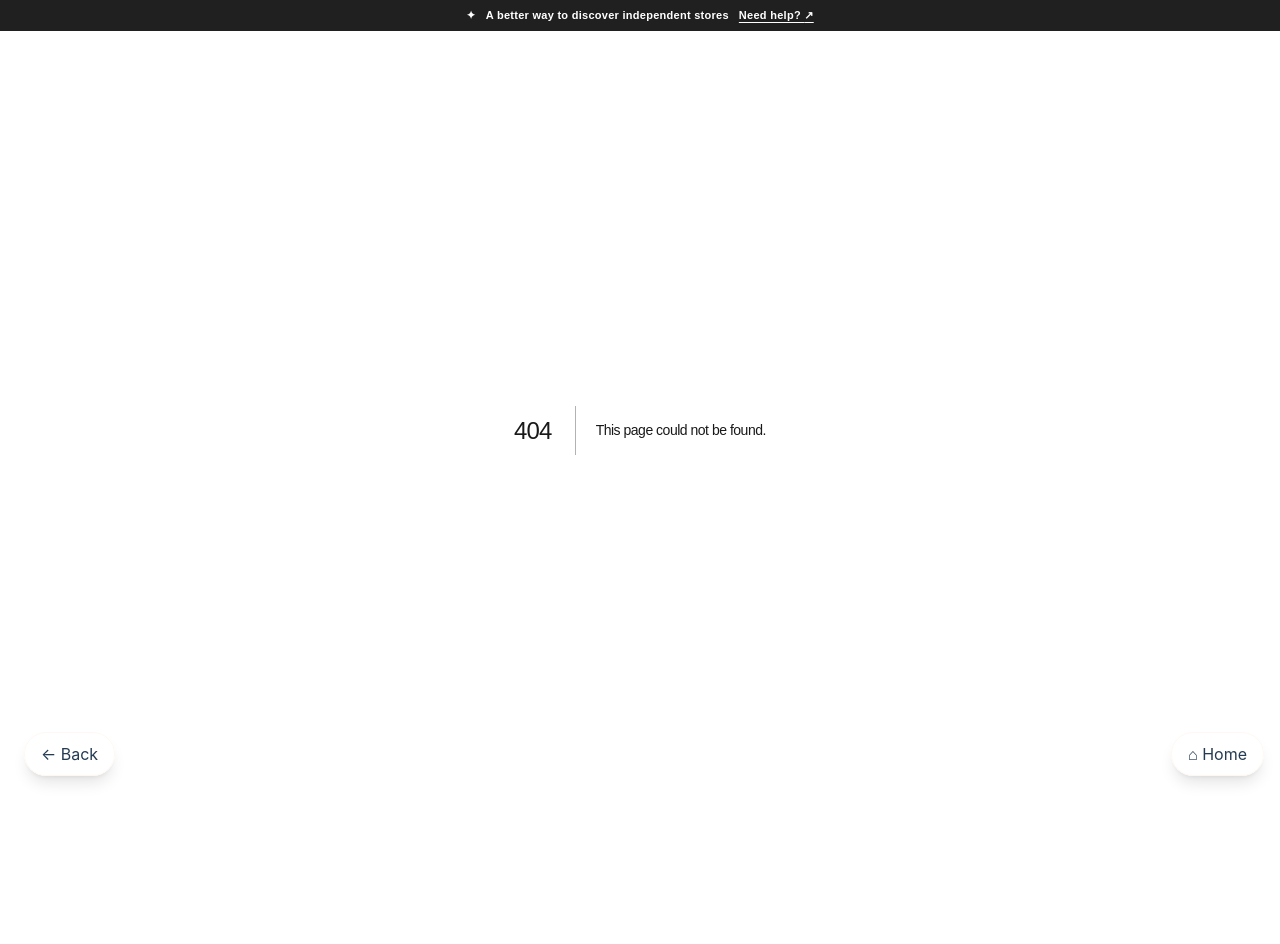
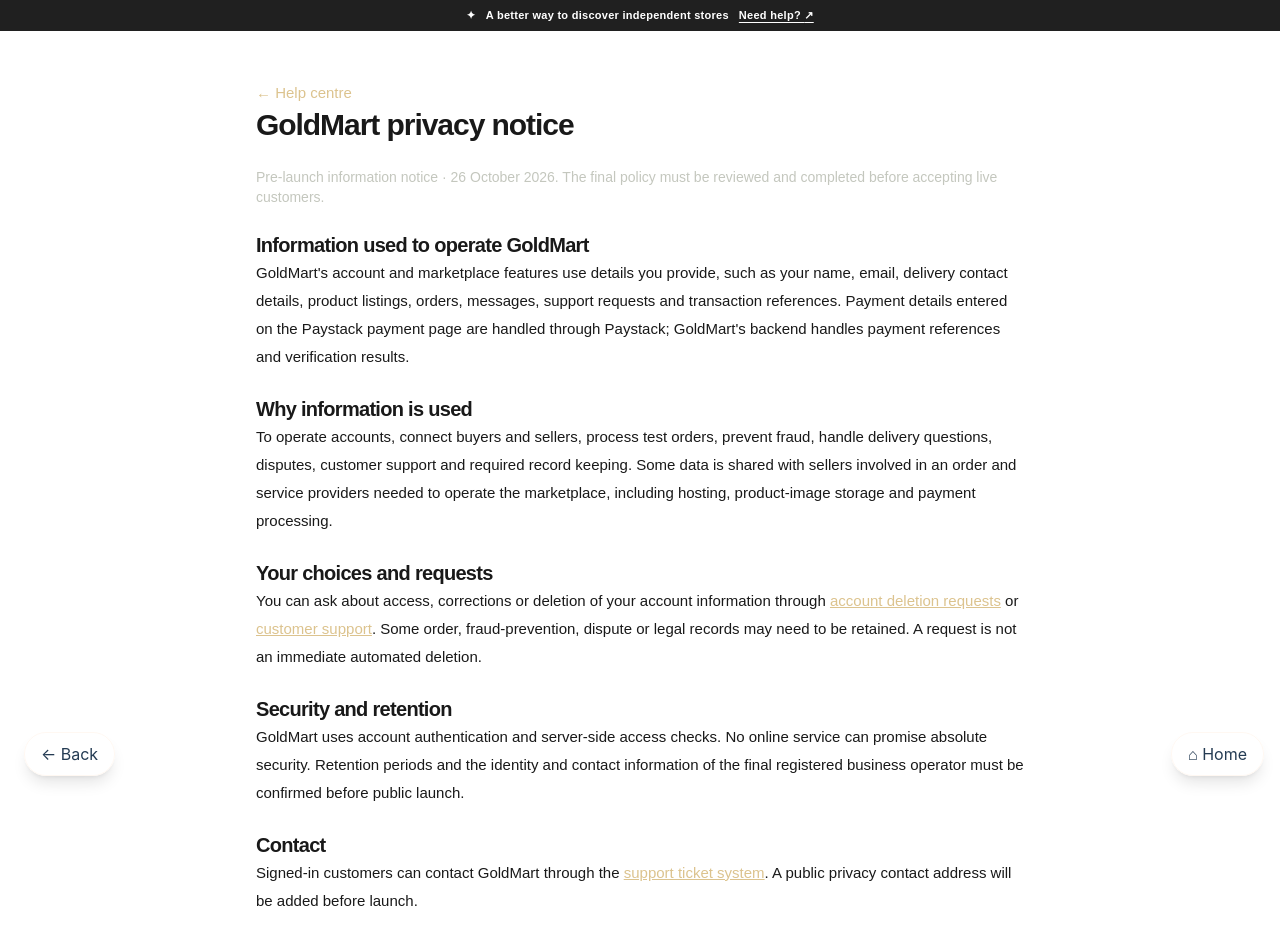
Before and after one commit to oscar1-max/Gold-mart-Ybsr, a Next.js app: page /privacy in a window 1280 px wide. Before the commit this address had no page. Shown: the top 944 px of the page. Before the commit the page ends 831 px from the top, so only its background shows below. Built offline with nearby package versions, Linux system fonts and the light colour scheme.

Commit message:
Add pre-launch privacy information page

```diff
--- /dev/null
+++ b/app/privacy/page.tsx
@@ -0,0 +1,15 @@
+import Link from "next/link";
+import type { Metadata } from "next";
+export const metadata: Metadata = { title: "Privacy notice | GoldMart", description: "How GoldMart uses account and marketplace information." };
+export default function PrivacyPage() {
+  return <main className="min-h-screen bg-[#111514] px-5 py-12 text-[#F5F3EC]"><article className="mx-auto max-w-3xl space-y-6 leading-7">
+    <Link href="/help" className="text-[#DCC38E]">← Help centre</Link>
+    <h1 className="text-3xl font-bold">GoldMart privacy notice</h1>
+    <p className="text-sm text-[#C4C7BE]">Pre-launch information notice · 26 October 2026. The final policy must be reviewed and completed before accepting live customers.</p>
+    <section><h2 className="text-xl font-semibold">Information used to operate GoldMart</h2><p>GoldMart's account and marketplace features use details you provide, such as your name, email, delivery contact details, product listings, orders, messages, support requests and transaction references. Payment details entered on the Paystack payment page are handled through Paystack; GoldMart's backend handles payment references and verification results.</p></section>
+    <section><h2 className="text-xl font-semibold">Why information is used</h2><p>To operate accounts, connect buyers and sellers, process test orders, prevent fraud, handle delivery questions, disputes, customer support and required record keeping. Some data is shared with sellers involved in an order and service providers needed to operate the marketplace, including hosting, product-image storage and payment processing.</p></section>
+    <section><h2 className="text-xl font-semibold">Your choices and requests</h2><p>You can ask about access, corrections or deletion of your account information through <Link className="text-[#DCC38E] underline" href="/account-deletion">account deletion requests</Link> or <Link className="text-[#DCC38E] underline" href="/support">customer support</Link>. Some order, fraud-prevention, dispute or legal records may need to be retained. A request is not an immediate automated deletion.</p></section>
+    <section><h2 className="text-xl font-semibold">Security and retention</h2><p>GoldMart uses account authentication and server-side access checks. No online service can promise absolute security. Retention periods and the identity and contact information of the final registered business operator must be confirmed before public launch.</p></section>
+    <section><h2 className="text-xl font-semibold">Contact</h2><p>Signed-in customers can contact GoldMart through the <Link href="/support" className="text-[#DCC38E] underline">support ticket system</Link>. A public privacy contact address will be added before launch.</p></section>
+  </article></main>;
+}
```
